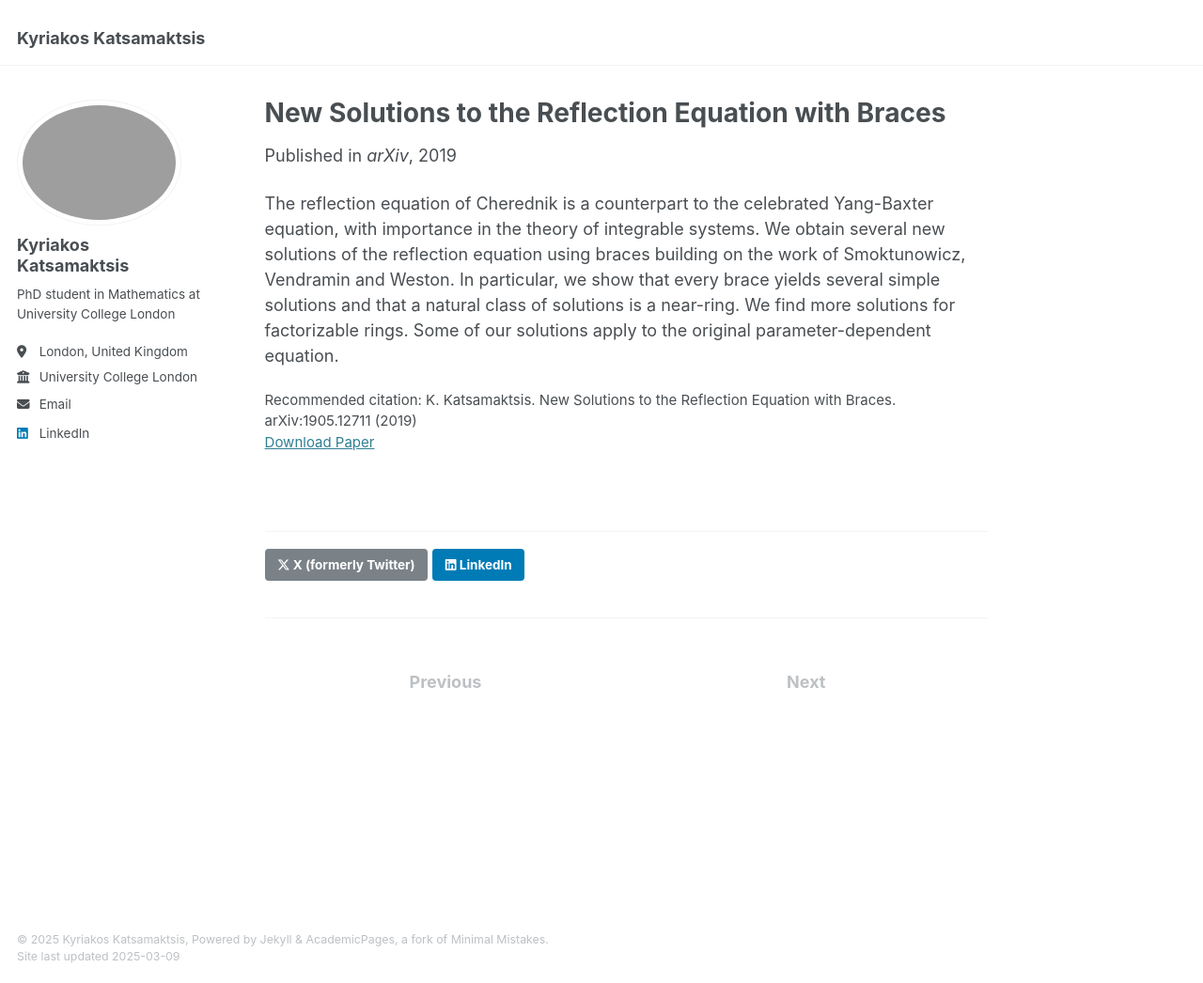
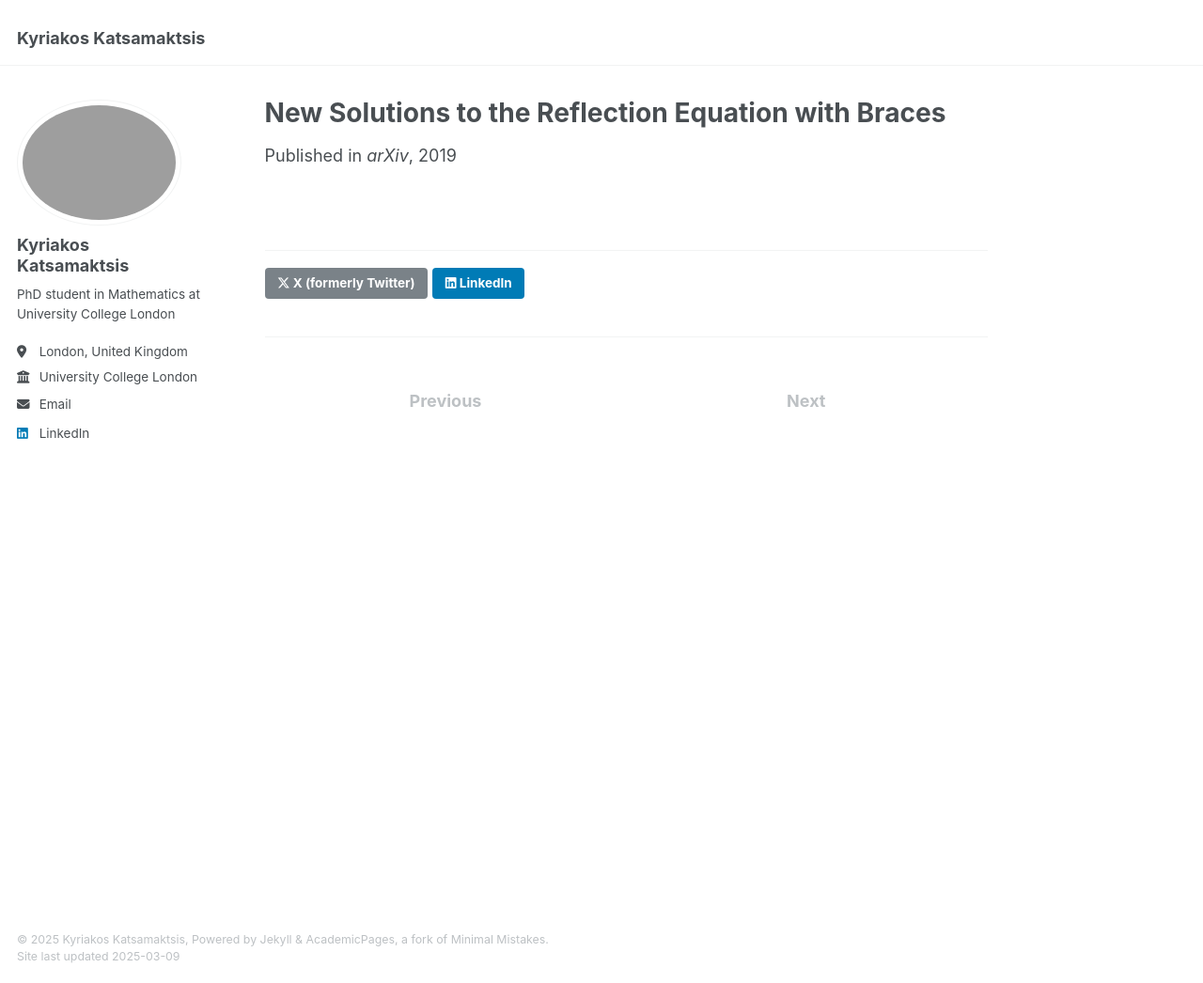
Before and after one commit to Kyriakosk/kyriakosk.github.io, a Jekyll site: the page built from _publications/2019a_arxiv.md, in a window 1280 px wide and 1046 px high. Shown: the whole window at 94% size. Built offline with Jekyll 4.4.1, drawn with Linux system fonts in a browser that asks for light colours.

Commit message:
updated publications

```diff
--- a/_publications/2019a_arxiv.md
+++ b/_publications/2019a_arxiv.md
@@ -6,7 +6,5 @@ excerpt: 'The reflection equation of Cherednik is a counterpart to the celebrate
 date: 2019-05-29
 venue: 'arXiv'
 paperurl: 'https://doi.org/10.48550/arXiv.1905.12711'
-citation: 'K. Katsamaktsis. New Solutions to the Reflection Equation with Braces. arXiv:1905.12711 (2019)'
+#citation: 'K. Katsamaktsis. New Solutions to the Reflection Equation with Braces. arXiv:1905.12711 (2019)'
 ---
-
-The reflection equation of Cherednik is a counterpart to the celebrated Yang-Baxter equation, with importance in the theory of integrable systems. We obtain several new solutions of the reflection equation using braces building on the work of Smoktunowicz, Vendramin and Weston. In particular, we show that every brace yields several simple solutions and that a natural class of solutions is a near-ring. We find more solutions for factorizable rings. Some of our solutions apply to the original parameter-dependent equation.
```
Also changed, not shown: _publications/2023a_arxiv.md (+1 -1 lines), _publications/2023b_jct.md (+1 -1 lines), _publications/2024a_cpc.md (+1 -1 lines), _publications/2024a_ejc.md (+1 -1 lines), _publications/2025a_leaftoleaf.md (+2 -2 lines).
